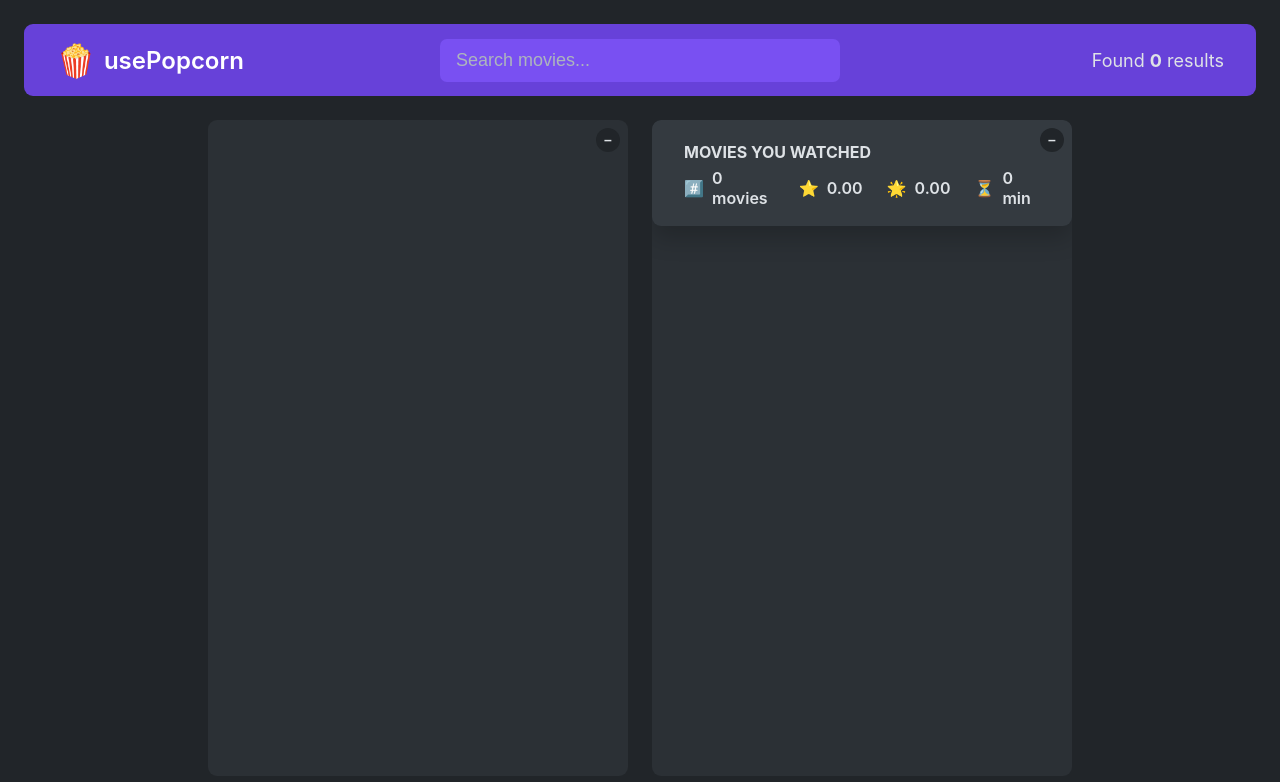
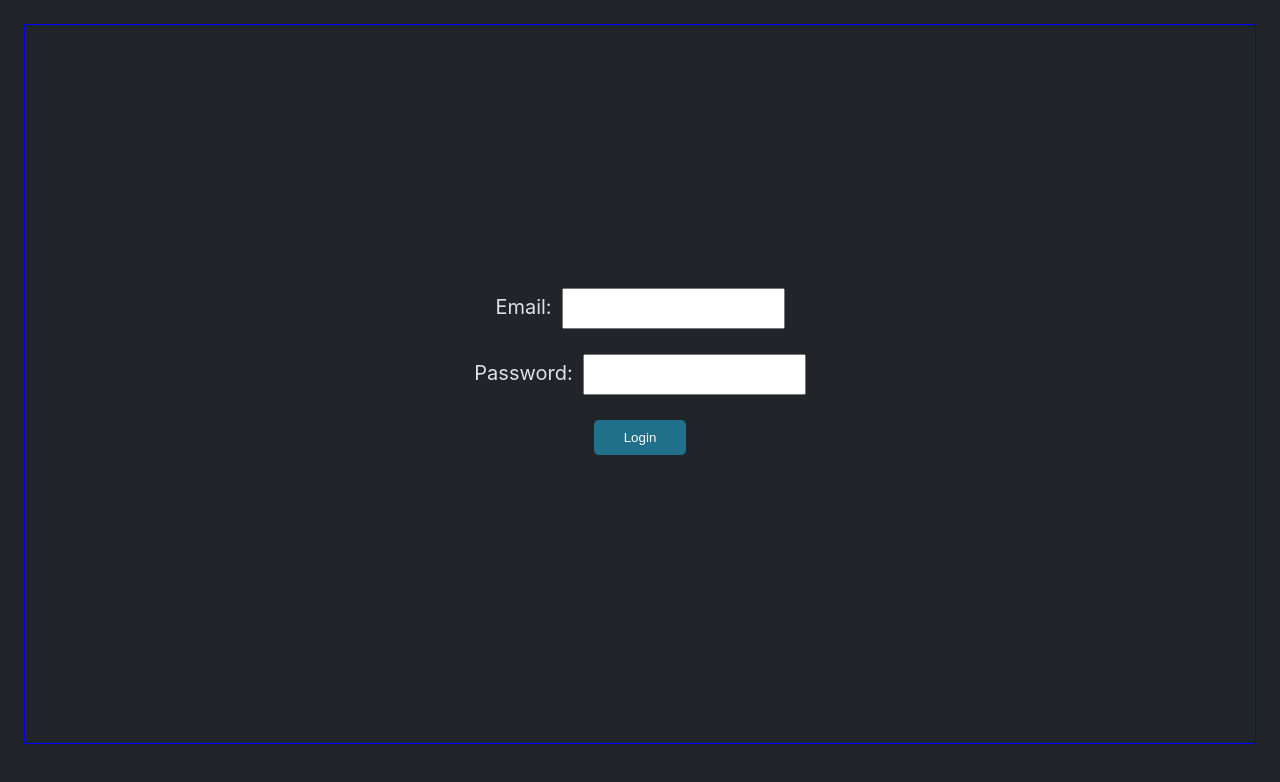
Before and after one commit to shina244/my-react-project, a React (Vite) app: page / in a window 1280 px wide. Shown: the top 782 px of the page. Built offline with nearby package versions, Linux system fonts and the light colour scheme.

Commit message:
added the login page

```diff
--- a/src/App(usePop).jsx
+++ b/src/App(usePop).jsx
@@ -3,6 +3,7 @@ import StarRating from "./StarRating";
 import { useMovies } from "./useMovies";
 import { useLocalStorageState } from "./useLocalStorageState";
 import { useKey } from "./useKey";
+import Form from "./Form";
 
 // const tempMovieData = [
 //   {
@@ -62,7 +63,8 @@ export default function App() {
   const [selectedId, setSelectedId] = useState(null);
   const { movies, error, isLoading } = useMovies(query);
   const [watched, setWatched] = useLocalStorageState([], "watched") || [];
-
+  const [userInfo, setUserInfo] = useState([]);
+  const [loggedIn, setLoggedIn] = useState(false);
   function handleSelectMovie(id) {
     setSelectedId((selectedId) => (selectedId === id ? null : id));
   }
@@ -87,6 +89,19 @@ export default function App() {
     },
     [watched],
   );
+
+  if (!loggedIn) {
+    return (
+      <>
+        <Form
+          userInfo={userInfo}
+          setUserInfo={setUserInfo}
+          // loggedIn={loggedIn}s
+          setLoggedIn={setLoggedIn}
+        />
+      </>
+    );
+  }
 
   return (
     <>
--- /dev/null
+++ b/src/Form.css
@@ -0,0 +1,48 @@
+.inputFunction {
+  display: flex;
+  flex-direction: column;
+  align-items: center;
+  justify-content: center;
+  /* height: 90vh; */
+  border: 1px solid blue;
+  height: 100%;
+  /* column-gap: 20px; */
+}
+
+#root {
+  height: 90vh;
+}
+
+.div1,
+.div2,
+.div3 {
+  margin-bottom: 25px;
+}
+
+.inputEmail,
+.inputPass {
+  margin-left: 10px;
+}
+
+label {
+  font-size: 20px;
+}
+
+input {
+  padding: 10px;
+  outline: none;
+  font-size: 15px;
+}
+
+input:active {
+  border: 1px solid dodgerblue;
+}
+
+.button {
+  border: none;
+  padding: 10px 30px;
+  cursor: pointer;
+  border-radius: 5px;
+  background-color: rgb(33, 112, 139);
+  color: white;
+}
--- /dev/null
+++ b/src/Form.jsx
@@ -0,0 +1,48 @@
+import { useState } from "react";
+
+export default function Form({ userInfo, setUserInfo, loggedIn, setLoggedIn }) {
+  const [inputVal, setInputVal] = useState("");
+  const [password, setPassword] = useState("");
+
+  function handleButtonClick() {
+    const state = {
+      email: inputVal,
+      password: password,
+    };
+    const newState = [...userInfo, state];
+    setUserInfo(newState);
+    if (inputVal !== "" && password !== "") {
+      setLoggedIn(true);
+    }
+  }
+  return (
+    <div className="inputFunction">
+      <div className="div1">
+        <label htmlFor="email">Email:</label>
+        <input
+          type="email"
+          id="email"
+          value={inputVal}
+          onChange={(e) => setInputVal(e.target.value)}
+          className="inputEmail"
+          required
+        />
+      </div>
+      <div className="div2">
+        <label>Password:</label>
+        <input
+          type="password"
+          value={password}
+          onChange={(e) => setPassword(e.target.value)}
+          className="inputPass"
+          required
+        />
+      </div>
+      <div className="div3">
+        <button type="submit" onClick={handleButtonClick} className="button">
+          Login
+        </button>
+      </div>
+    </div>
+  );
+}
--- a/src/main.jsx
+++ b/src/main.jsx
@@ -3,6 +3,7 @@ import { createRoot } from "react-dom/client";
 import "./index.css";
 // import App from './App.jsx'
 import App from "./App(usePop)";
+import "./Form.css";
 
 createRoot(document.getElementById("root")).render(
   <StrictMode>
```
